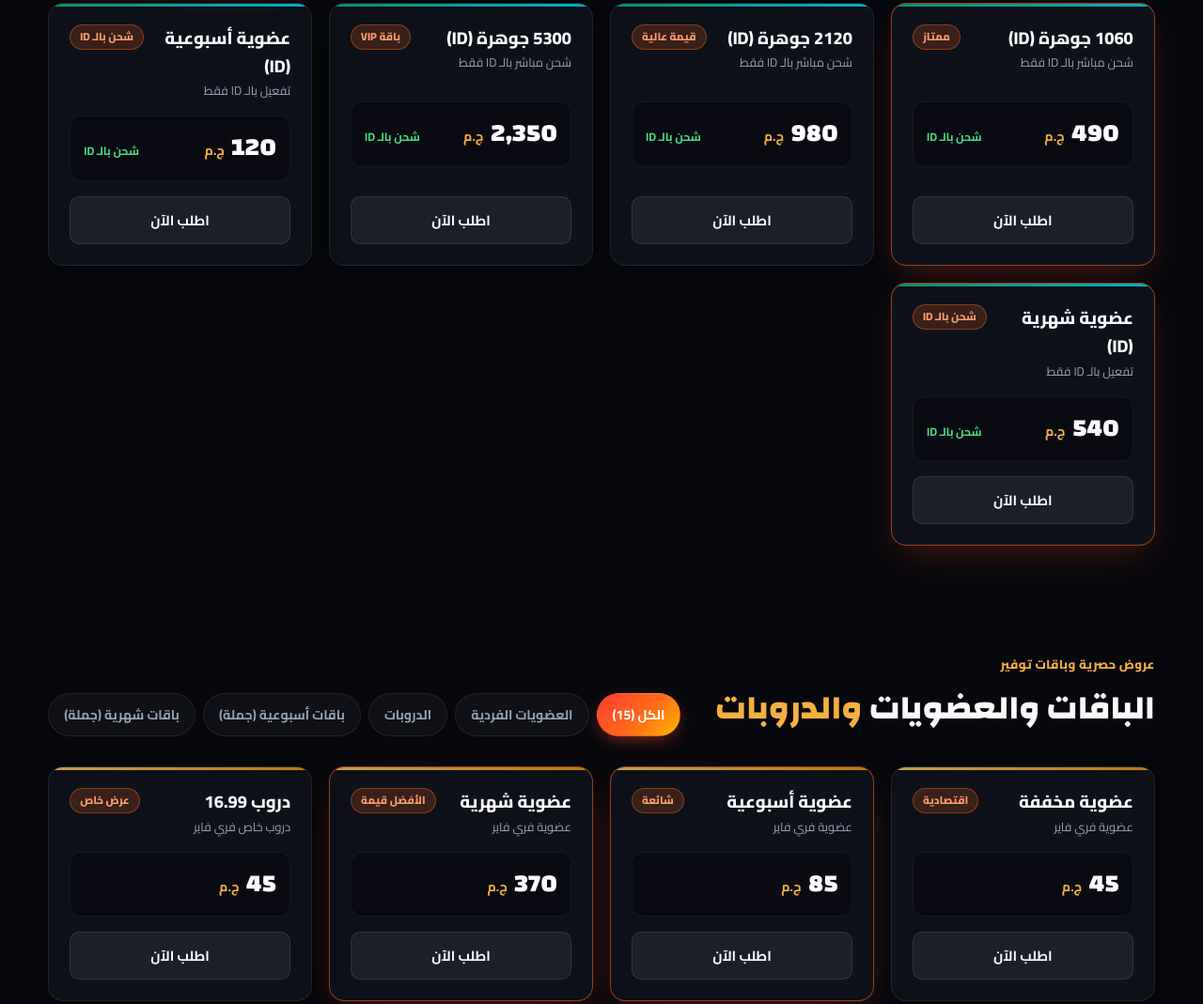
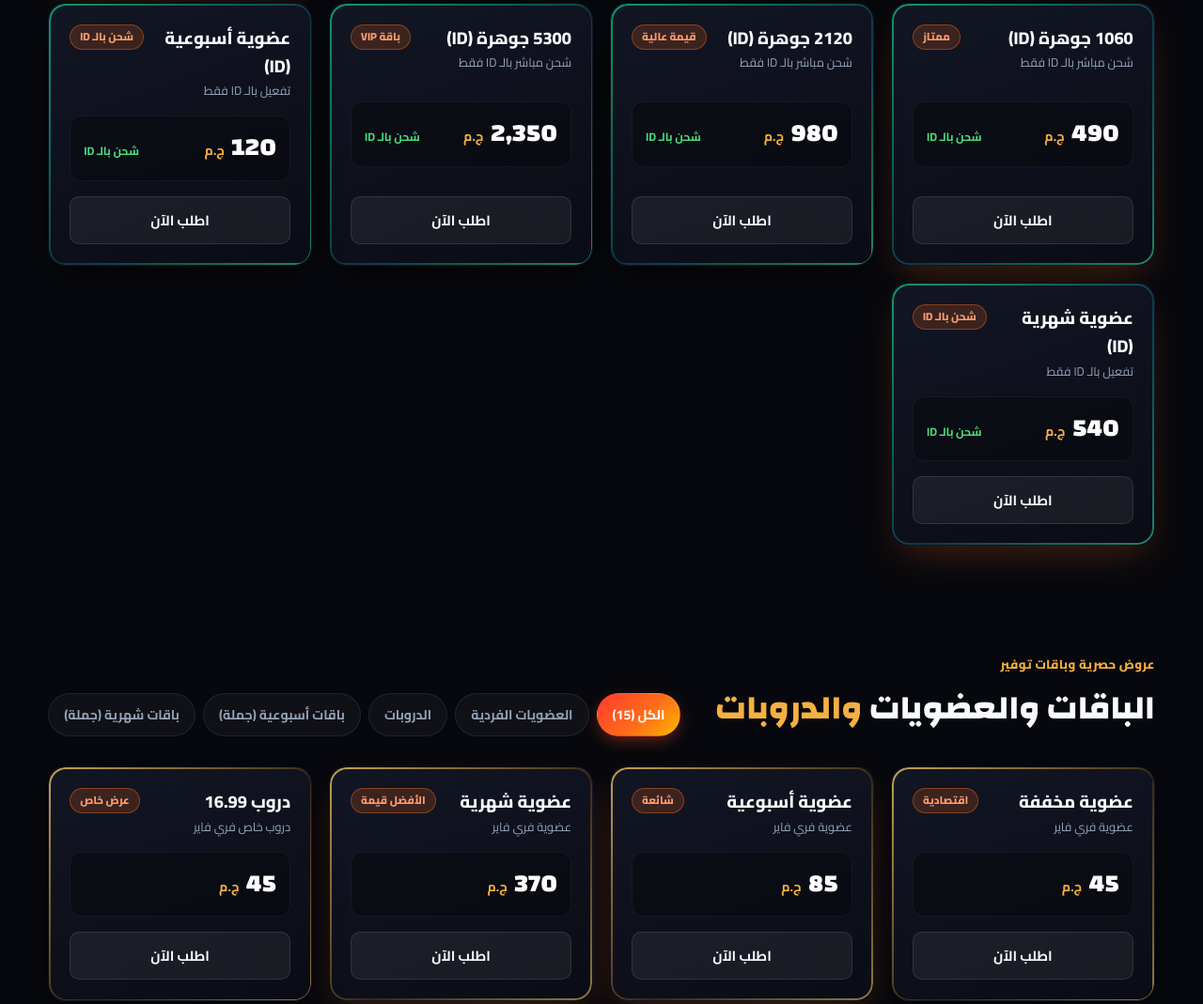
Before and after one commit to Far3on1/afreet-store-new, a plain HTML site: page index.html in a window 1280 px wide. Shown: the part 2620-3689 px from the top of the page at 94% size. Drawn offline with Linux system fonts and the light colour scheme; no server answers.

Commit message:
Add smooth gradient rounded borders to all pricing cards

```diff
--- a/styles.css
+++ b/styles.css
@@ -745,44 +745,66 @@ select {
   flex-direction: column;
   justify-content: space-between;
   padding: 22px;
-  border-radius: var(--radius-md);
-  background: var(--bg-card);
-  border: 1px solid var(--border-subtle);
+  border-radius: 18px;
+  background: linear-gradient(160deg, rgba(20, 24, 38, 0.9), rgba(11, 13, 22, 0.96));
+  border: 1px solid transparent;
   box-shadow: var(--shadow-card);
   transition: var(--transition);
   overflow: hidden;
+  z-index: 1;
 }
 
 .price-card::before {
   content: "";
   position: absolute;
-  inset: 0 0 auto 0;
-  height: 3px;
-  background: var(--grad-diamond);
-  opacity: 0.75;
+  inset: 0;
+  border-radius: inherit;
+  padding: 1.5px;
+  background: linear-gradient(135deg, rgba(0, 229, 255, 0.75), rgba(0, 136, 255, 0.18) 55%, rgba(0, 229, 255, 0.55));
+  -webkit-mask: linear-gradient(#fff 0 0) content-box, linear-gradient(#fff 0 0);
+  -webkit-mask-composite: xor;
+  mask-composite: exclude;
+  pointer-events: none;
+  z-index: -1;
+  transition: var(--transition);
 }
 
 .price-card.pkg-card::before {
-  background: var(--grad-gold);
+  background: linear-gradient(135deg, rgba(255, 209, 102, 0.75), rgba(245, 158, 11, 0.18) 55%, rgba(255, 209, 102, 0.55));
 }
 
 .price-card.bulk-card::before {
-  background: var(--grad-afreet);
+  background: linear-gradient(135deg, rgba(255, 59, 48, 0.8), rgba(255, 107, 26, 0.2) 55%, rgba(255, 184, 0, 0.6));
 }
 
 .price-card.id-card::before {
-  background: linear-gradient(135deg, #10b981 0%, #00e5ff 100%);
+  background: linear-gradient(135deg, rgba(16, 185, 129, 0.8), rgba(0, 229, 255, 0.2) 55%, rgba(52, 211, 153, 0.6));
 }
 
 .price-card:hover {
   transform: translateY(-5px);
-  background: var(--bg-card-hover);
-  border-color: rgba(255, 255, 255, 0.2);
+  background: linear-gradient(160deg, rgba(28, 33, 52, 0.95), rgba(14, 17, 29, 0.98));
+  box-shadow: 0 16px 36px -10px rgba(0, 229, 255, 0.28);
+}
+
+.price-card.pkg-card:hover {
+  box-shadow: 0 16px 36px -10px rgba(245, 176, 65, 0.28);
+}
+
+.price-card.bulk-card:hover {
+  box-shadow: 0 16px 36px -10px rgba(255, 75, 43, 0.32);
+}
+
+.price-card.id-card:hover {
+  box-shadow: 0 16px 36px -10px rgba(16, 185, 129, 0.3);
 }
 
 .price-card.popular {
-  border-color: rgba(255, 107, 26, 0.55);
-  box-shadow: 0 16px 40px -12px rgba(255, 75, 43, 0.28);
+  box-shadow: 0 16px 40px -12px rgba(255, 107, 26, 0.28);
+}
+
+.price-card.popular::before {
+  padding: 1.8px;
 }
 
 .card-ribbon {
```
